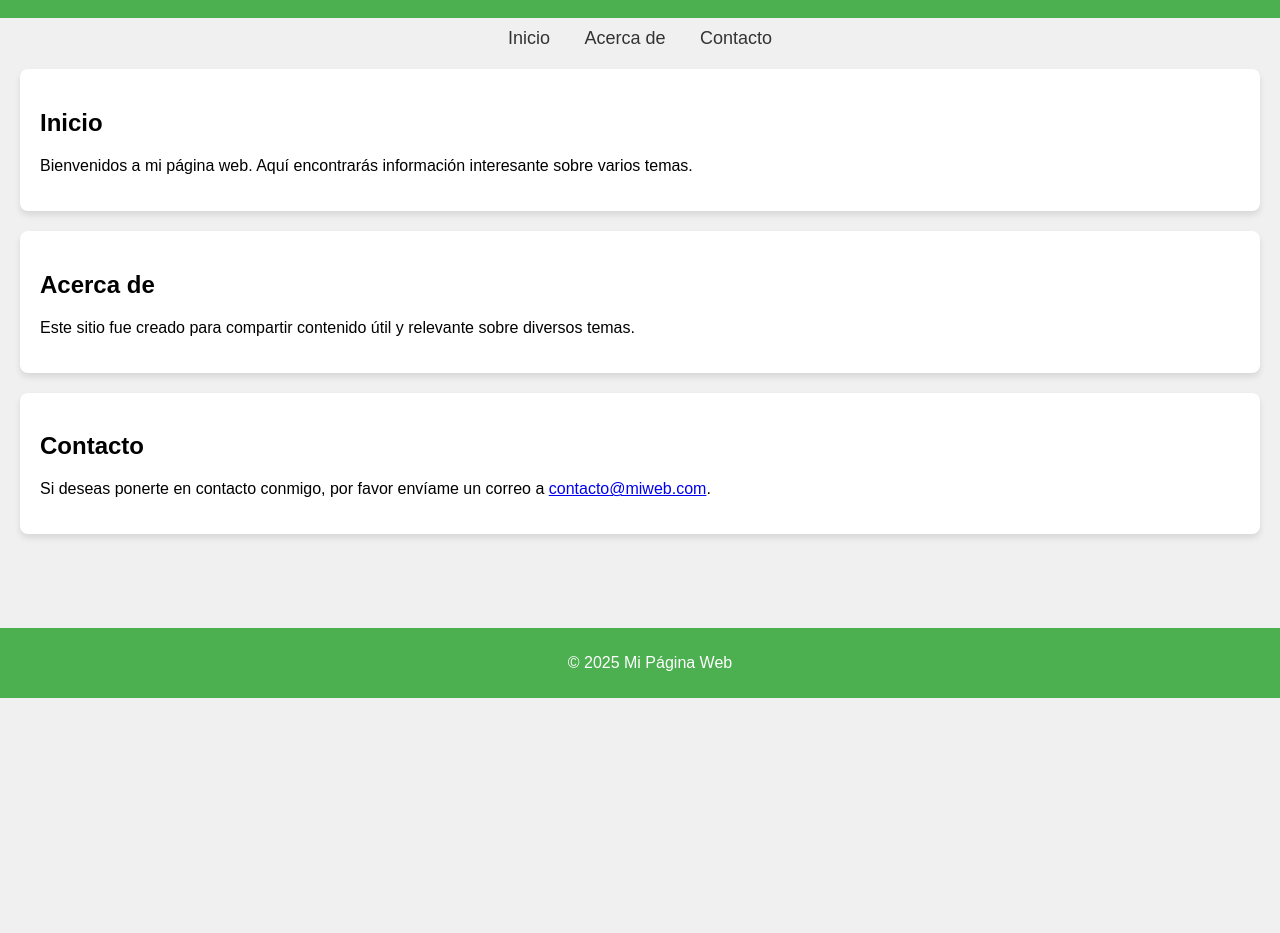
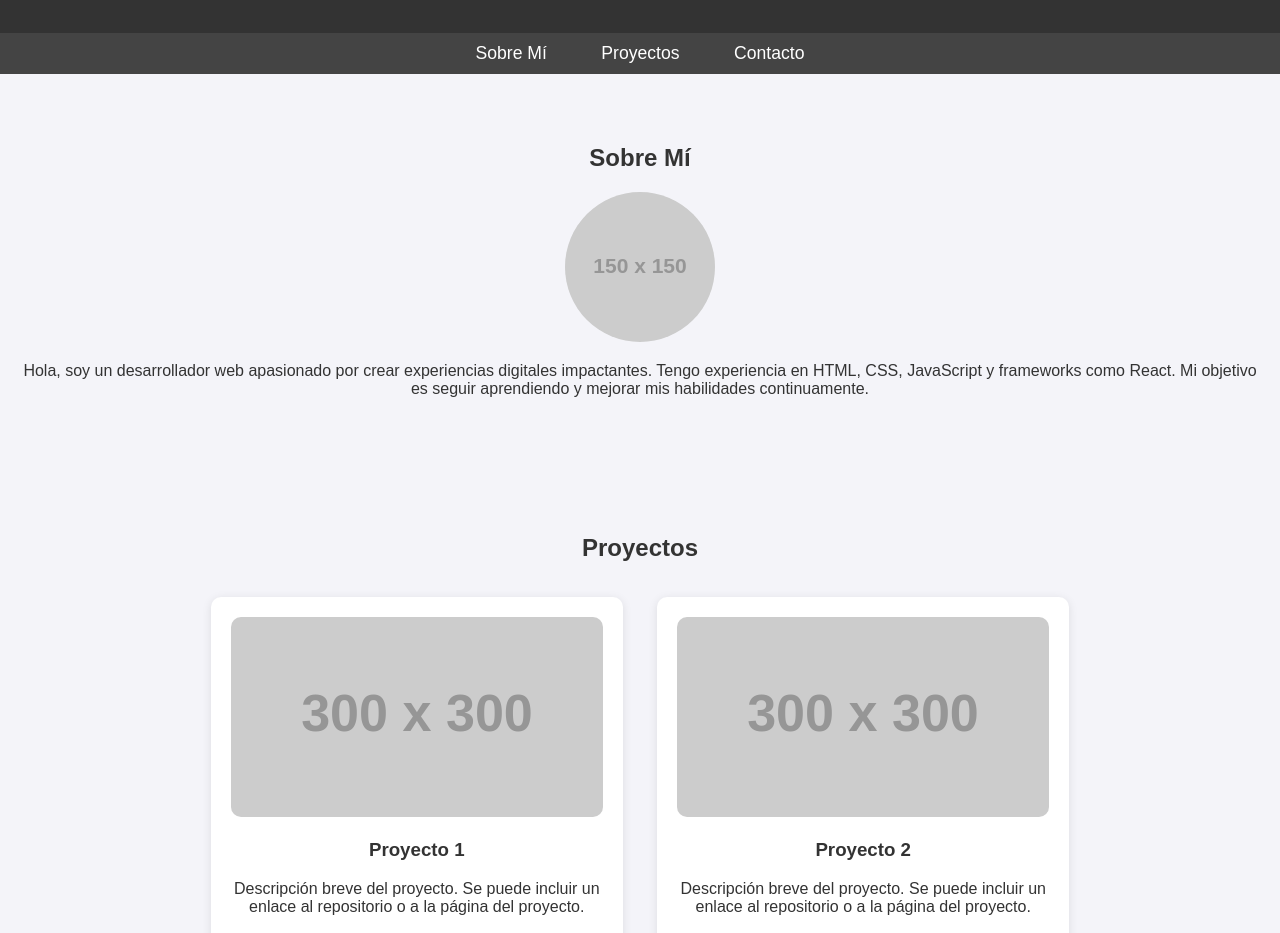
Before and after one commit to pgagom/PaginaTest, a plain HTML site: page index.html in a window 1280 px wide. Shown: the part 102-1035 px from the top of the page. Before the commit the page ends 800 px from the top, so only its background shows below. Drawn offline with Linux system fonts and the light colour scheme; placeholder pictures from the web are drawn by us.

Commit message:
12:34 20/072025

```diff
--- a/index.html
+++ b/index.html
@@ -3,76 +3,125 @@
 <head>
     <meta charset="UTF-8">
     <meta name="viewport" content="width=device-width, initial-scale=1.0">
-    <title>Mi Página Web</title>
+    <title>Portafolio</title>
     <style>
         body {
             font-family: Arial, sans-serif;
-            background-color: #f0f0f0;
             margin: 0;
             padding: 0;
+            background-color: #f4f4f9;
+            color: #333;
         }
         header {
-            background-color: #4CAF50;
-            color: white;
+            background-color: #333;
+            color: #fff;
+            padding: 20px 0;
+            text-align: center;
+        }
+        header h1 {
+            margin: 0;
+            font-size: 2.5em;
+        }
+        nav {
+            background-color: #444;
+            padding: 10px;
+            text-align: center;
+        }
+        nav a {
+            color: #fff;
+            text-decoration: none;
+            padding: 10px 15px;
+            margin: 0 10px;
+            font-size: 1.1em;
+        }
+        nav a:hover {
+            background-color: #555;
+        }
+        section {
+            padding: 50px 20px;
+        }
+        .about, .projects {
+            text-align: center;
+        }
+        .about img {
+            border-radius: 50%;
+            width: 150px;
+            height: 150px;
+        }
+        .projects .project {
+            display: inline-block;
+            width: 30%;
+            margin: 15px;
+            background-color: #fff;
+            padding: 20px;
+            box-shadow: 0 2px 10px rgba(0, 0, 0, 0.1);
+            border-radius: 10px;
+            text-align: center;
+        }
+        .projects .project img {
+            width: 100%;
+            height: 200px;
+            object-fit: cover;
+            border-radius: 10px;
+        }
+        footer {
+            background-color: #333;
+            color: #fff;
             padding: 20px;
             text-align: center;
-        }
-        nav {
-            text-align: center;
-            margin-top: 10px;
-        }
-        nav a {
-            margin: 0 15px;
-            text-decoration: none;
-            color: #333;
-            font-size: 18px;
-        }
-        section {
-            padding: 20px;
-            background-color: white;
-            margin: 20px;
-            border-radius: 8px;
-            box-shadow: 0px 4px 6px rgba(0, 0, 0, 0.1);
-        }
-        footer {
-            background-color: #4CAF50;
-            color: white;
-            text-align: center;
-            padding: 10px;
-            position: fixed;
-            width: 100%;
-            bottom: 0;
         }
     </style>
 </head>
 <body>
+    <!-- Header -->
     <header>
-        <h1>Bienvenido a mi página web</h1>
+        <h1>Mi Portafolio</h1>
+        <p>Desarrollador Web</p>
     </header>
 
+    <!-- Navbar -->
     <nav>
-        <a href="#home">Inicio</a>
-        <a href="#about">Acerca de</a>
+        <a href="#about">Sobre Mí</a>
+        <a href="#projects">Proyectos</a>
         <a href="#contact">Contacto</a>
     </nav>
 
-    <section id="home">
-        <h2>Inicio</h2>
-        <p>Bienvenidos a mi página web. Aquí encontrarás información interesante sobre varios temas.</p>
+    <!-- Sección Sobre Mí -->
+    <section id="about" class="about">
+        <h2>Sobre Mí</h2>
+        <img src="https://via.placeholder.com/150" alt="Foto de perfil">
+        <p>Hola, soy un desarrollador web apasionado por crear experiencias digitales impactantes. Tengo experiencia en HTML, CSS, JavaScript y frameworks como React. Mi objetivo es seguir aprendiendo y mejorar mis habilidades continuamente.</p>
     </section>
 
-    <section id="about">
-        <h2>Acerca de</h2>
-        <p>Este sitio fue creado para compartir contenido útil y relevante sobre diversos temas.</p>
+    <!-- Sección Proyectos -->
+    <section id="projects" class="projects">
+        <h2>Proyectos</h2>
+        <div class="project">
+            <img src="https://via.placeholder.com/300" alt="Proyecto 1">
+            <h3>Proyecto 1</h3>
+            <p>Descripción breve del proyecto. Se puede incluir un enlace al repositorio o a la página del proyecto.</p>
+        </div>
+        <div class="project">
+            <img src="https://via.placeholder.com/300" alt="Proyecto 2">
+            <h3>Proyecto 2</h3>
+            <p>Descripción breve del proyecto. Se puede incluir un enlace al repositorio o a la página del proyecto.</p>
+        </div>
+        <div class="project">
+            <img src="https://via.placeholder.com/300" alt="Proyecto 3">
+            <h3>Proyecto 3</h3>
+            <p>Descripción breve del proyecto. Se puede incluir un enlace al repositorio o a la página del proyecto.</p>
+        </div>
     </section>
 
-    <section id="contact">
+    <!-- Sección Contacto -->
+    <section id="contact" class="contact">
         <h2>Contacto</h2>
-        <p>Si deseas ponerte en contacto conmigo, por favor envíame un correo a <a href="mailto:contacto@miweb.com">contacto@miweb.com</a>.</p>
+        <p>Si deseas ponerte en contacto conmigo, puedes enviarme un correo a <a href="mailto:miemail@example.com">miemail@example.com</a></p>
     </section>
 
+    <!-- Footer -->
     <footer>
-        <p>&copy; 2025 Mi Página Web</p>
+        <p>&copy; 2025 Mi Nombre. Todos los derechos reservados.</p>
     </footer>
 </body>
 </html>
```
